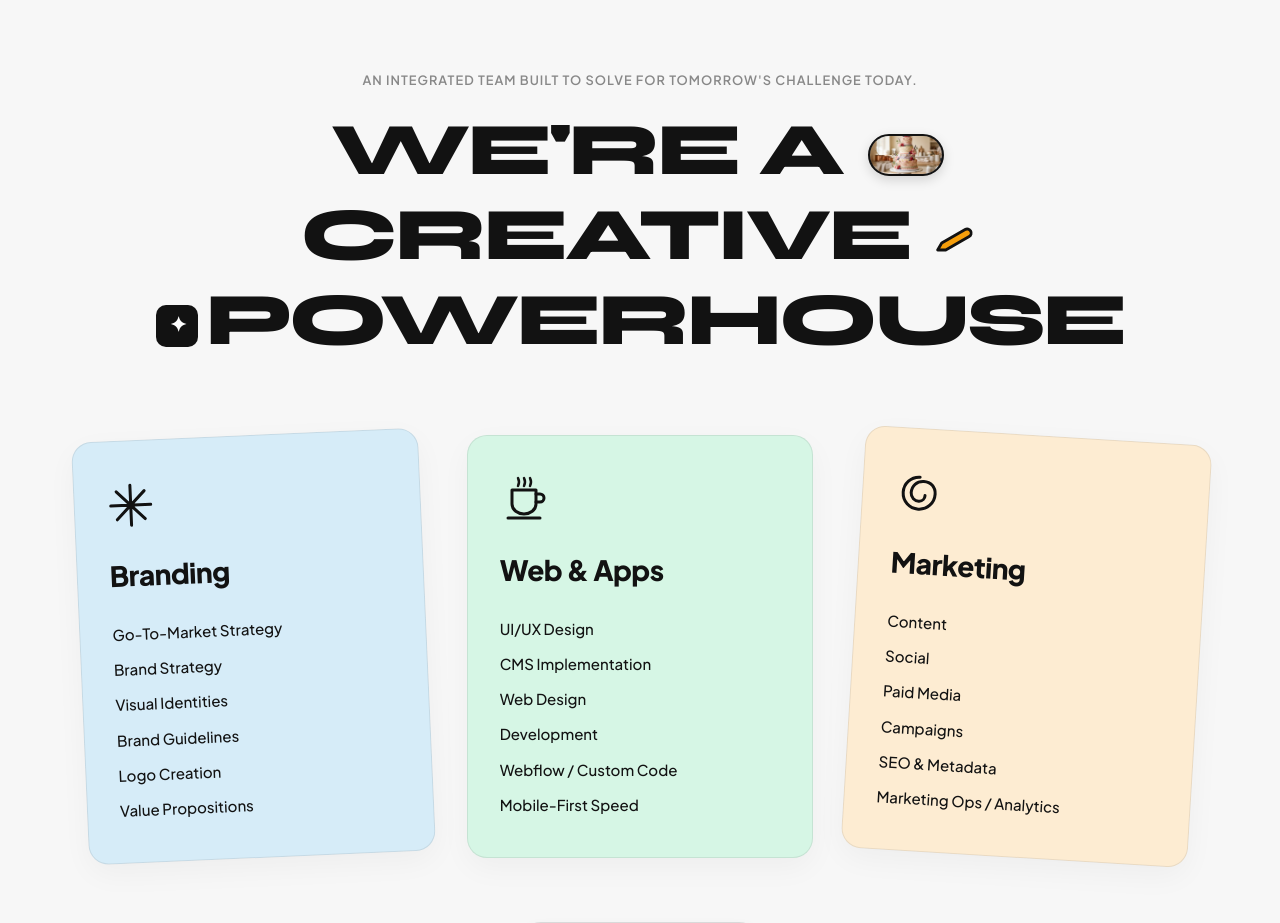
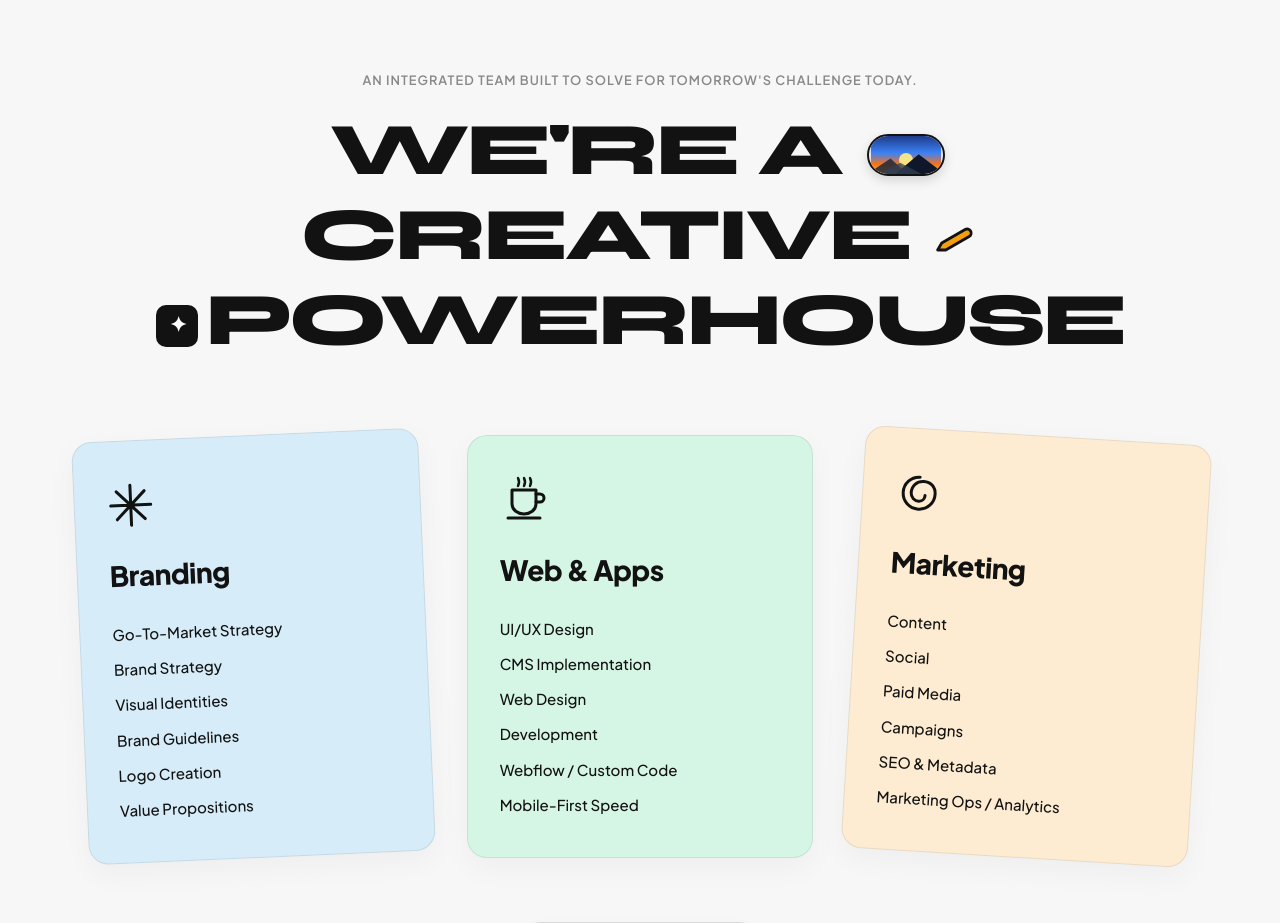
Before and after one commit to arunyagoojar/rosaebrew-website, a React (Vite) app: page / in a window 1280 px wide. Shown: the part 1820-2743 px from the top of the page. Built offline with nearby package versions, Linux system fonts and the light colour scheme; a web font is replaced by a local one.

Commit message:
feat: replace cake image with panoramic sunset landscape pill matching reference

```diff
--- a/src/components/CreativePillars.tsx
+++ b/src/components/CreativePillars.tsx
@@ -1,5 +1,4 @@
 import React from 'react';
-import showcaseImg from '../assets/showcase.jpg';
 
 interface CreativePillarsProps {
   onOpenProjectModal: () => void;
@@ -25,13 +24,13 @@ export const CreativePillars: React.FC<CreativePillarsProps> = ({ onOpenProjectM
             }}
           >
             We're a{' '}
-            {/* Inline Photo Capsule Badge — Guaranteed 100% Visible */}
+            {/* Inline Panoramic Sunset / Landscape Capsule Badge matching TURN.STUDIO */}
             <span
               style={{
                 display: 'inline-flex',
                 alignItems: 'center',
                 justifyContent: 'center',
-                width: '76px',
+                width: '78px',
                 height: '42px',
                 borderRadius: '9999px',
                 overflow: 'hidden',
@@ -39,15 +38,27 @@ export const CreativePillars: React.FC<CreativePillarsProps> = ({ onOpenProjectM
                 margin: '0 0.35rem',
                 border: '2px solid #121212',
                 boxShadow: '0 4px 12px rgba(0,0,0,0.15)',
-                backgroundColor: '#1E293B',
                 position: 'relative',
               }}
             >
-              <img
-                src={showcaseImg}
-                alt="Studio Visual"
-                style={{ width: '100%', height: '100%', objectFit: 'cover', display: 'block' }}
-              />
+              <svg viewBox="0 0 100 54" fill="none" xmlns="http://www.w3.org/2000/svg" style={{ width: '100%', height: '100%', display: 'block' }}>
+                {/* Sky Gradient */}
+                <defs>
+                  <linearGradient id="skyGrad" x1="0" y1="0" x2="0" y2="54" gradientUnits="userSpaceOnUse">
+                    <stop offset="0%" stopColor="#1E3A8A" />
+                    <stop offset="45%" stopColor="#3B82F6" />
+                    <stop offset="75%" stopColor="#F97316" />
+                    <stop offset="100%" stopColor="#FBBF24" />
+                  </linearGradient>
+                </defs>
+                <rect width="100" height="54" fill="url(#skyGrad)" />
+                {/* Glowing Sun */}
+                <circle cx="50" cy="34" r="10" fill="#FEF08A" opacity="0.9" />
+                {/* Mountain Silhouettes */}
+                <polygon points="-5,54 28,32 52,54" fill="#1E293B" opacity="0.85" />
+                <polygon points="35,54 68,26 105,54" fill="#0F172A" />
+                <polygon points="12,54 42,38 72,54" fill="#334155" opacity="0.75" />
+              </svg>
             </span>{' '}
             Creative{' '}
             {/* Inline Vector Pencil Doodle */}
@@ -90,7 +101,7 @@ export const CreativePillars: React.FC<CreativePillarsProps> = ({ onOpenProjectM
           </h2>
         </div>
 
-        {/* 3 Tilted Colored Cards with EXACT Vector Line Icons from TURN.STUDIO */}
+        {/* 3 Tilted Colored Cards with Vector Line Icons */}
         <div
           style={{
             display: 'grid',
```
